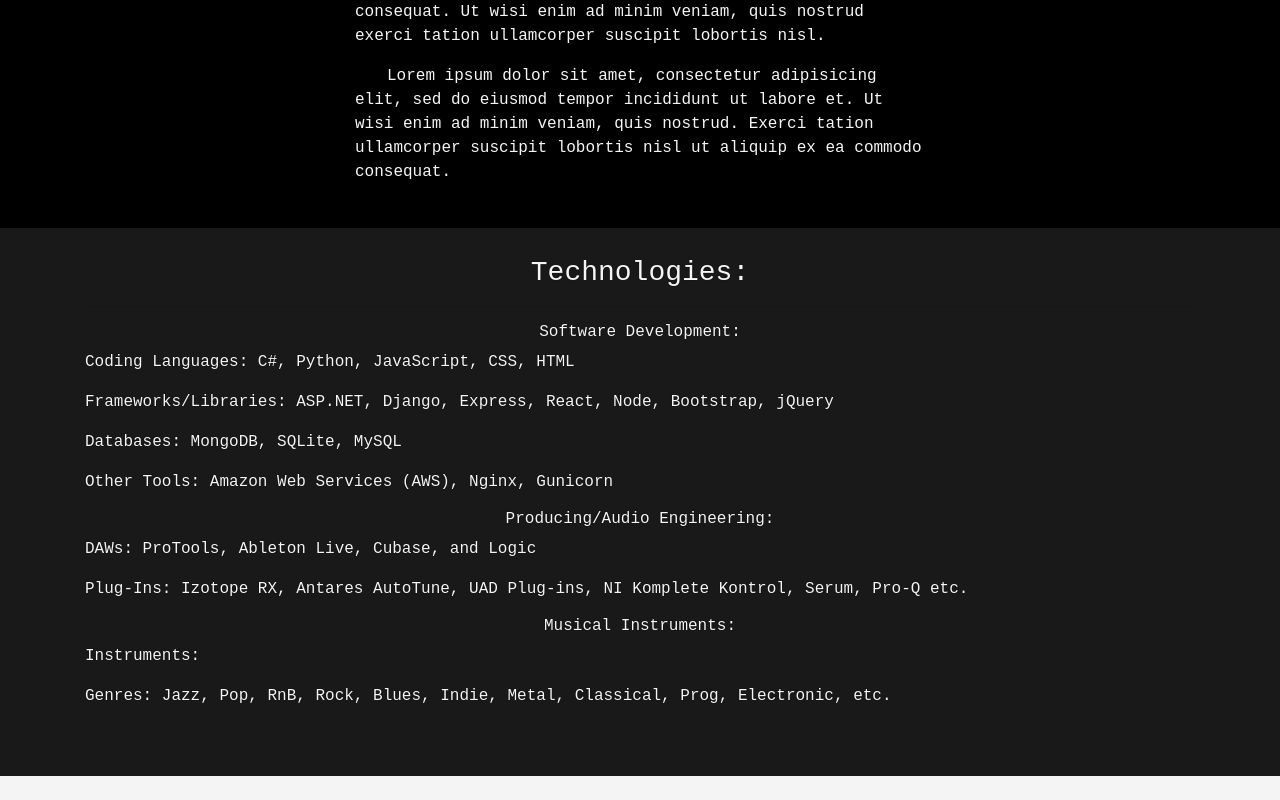
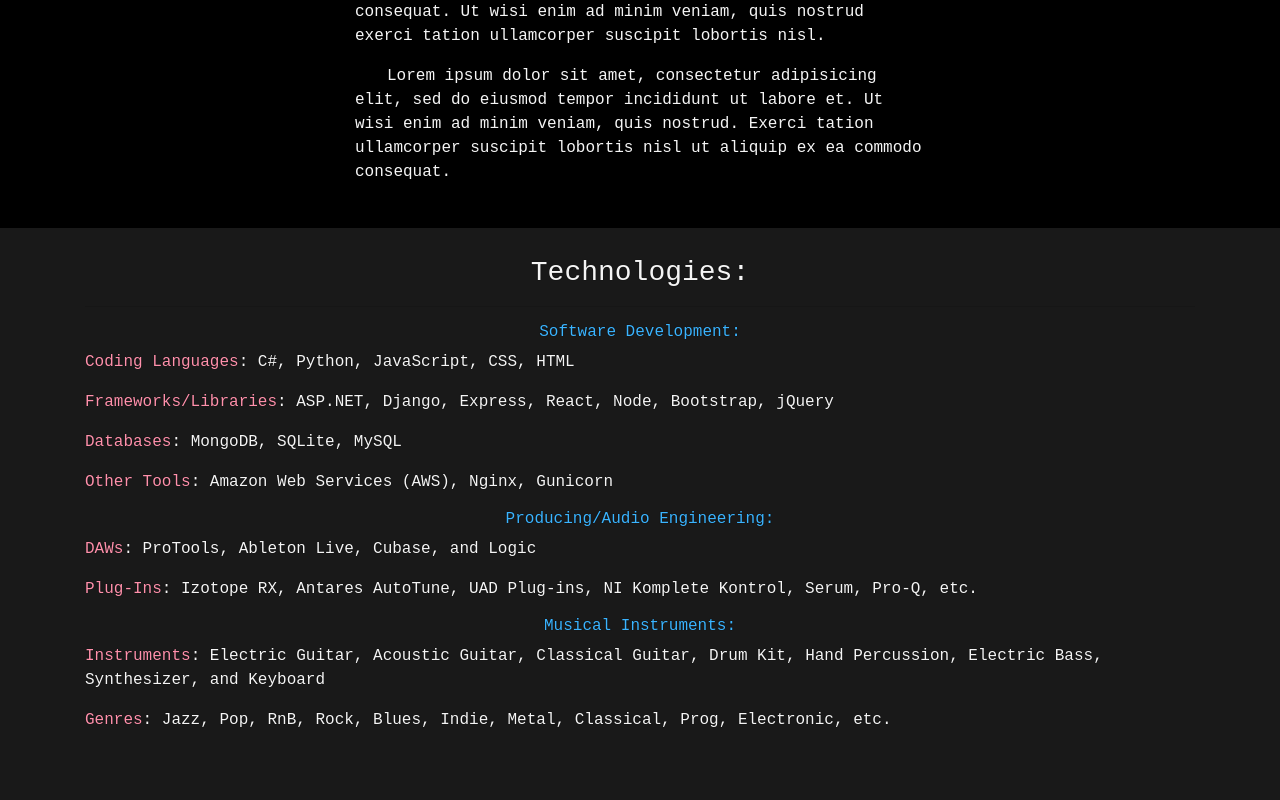
Before and after one commit to CaymanTomsic/PersonalWebsite, a React (Create React App) app in the folder client/: page /main in a window 1280 px wide. Shown: the part 2129-2929 px from the top of the page. Before the commit the page ends 2905 px from the top, so only its background shows below. Built offline with nearby package versions, Linux system fonts and the light colour scheme; the HTML template or start-up script is replaced by a standard one.

Commit message:
formatting and styling

```diff
--- a/client/src/App.css
+++ b/client/src/App.css
@@ -47,6 +47,16 @@
   text-shadow: #000 0px 0px 1px;
 }
 
+.bluetext{
+  color: rgb(59, 180, 255);
+  text-shadow: #000 0px 0px 1px;
+}
+
+.pinktext{
+  color: rgb(255, 145, 172);
+  text-shadow: #000 0px 0px 1px;
+}
+
 .video-page{
   width: 50rem !important;
 }
--- a/client/src/components/SynthApp.js
+++ b/client/src/components/SynthApp.js
@@ -16,7 +16,7 @@
                 <div className="row w-50 align-items-center">
                     <div className="d-flex justify-content-center">
                         <p className="whitesmoke indent" style={{textAlign: "left"}}>
-                            SynthApp is a dual oscillator, browser-based synthesizer built on the open-source Beep.js platform. SynthApp is currently in an open Beta stage. The current build features fully functional and modifiable oscillators, basic patch saving/loading, and Web MIDI support. At this stage the GUI and UX are currently still in development. One of the newest features being implemented is the ability to share and browse presets made by other users.
+                            <a href="http://3.129.13.142/">SynthApp</a> is a dual oscillator, browser-based synthesizer built on the open-source Beep.js platform. SynthApp is currently in an open Beta stage. The current build features fully functional and modifiable oscillators, basic patch saving/loading, and Web MIDI support. At this stage, the GUI and UX are still in development. One of the newest features being implemented is the ability to share and browse presets made by other users.
                         </p>
                     </div>
                 </div>
--- a/client/src/components/TechPage.js
+++ b/client/src/components/TechPage.js
@@ -4,36 +4,36 @@
 // ADD PICTURE
     return (
         <div className="container my-4">
-            <div className="row">
+            <div className="row justify-content-center">
                 <div className="col section-2-box wow fadeInLeft">
                     <h3 className="whitesmoke">Technologies:</h3>
                     <hr />
-                    <h6 className="whitesmoke" >Software Development:</h6>
+                    <h6 className="bluetext" >Software Development:</h6>
                     <p className="medium-paragraph whitesmoke" style={{textAlign: "left"}}>
-                        Coding Languages: C#, Python, JavaScript, CSS, HTML
+                        <span className="pinktext"> Coding Languages</span>: C#, Python, JavaScript, CSS, HTML
                     </p>
                     <p className="medium-paragraph whitesmoke" style={{textAlign: "left"}}>
-                        Frameworks/Libraries: ASP.NET, Django, Express, React, Node, Bootstrap, jQuery
+                        <span className="pinktext">Frameworks/Libraries</span>: ASP.NET, Django, Express, React, Node, Bootstrap, jQuery
                     </p>
                     <p className="medium-paragraph whitesmoke" style={{textAlign: "left"}}>
-                        Databases: MongoDB, SQLite, MySQL
+                        <span className="pinktext">Databases</span>: MongoDB, SQLite, MySQL
                     </p>
                     <p className="medium-paragraph whitesmoke" style={{textAlign: "left"}}>
-                        Other Tools: Amazon Web Services (AWS), Nginx, Gunicorn
+                        <span className="pinktext">Other Tools</span>: Amazon Web Services (AWS), Nginx, Gunicorn
                     </p>
-                    <h6 className="whitesmoke" >Producing/Audio Engineering:</h6>
+                    <h6 className="bluetext" >Producing/Audio Engineering:</h6>
                     <p className="medium-paragraph whitesmoke" style={{textAlign: "left"}}>
-                        DAWs: ProTools, Ableton Live, Cubase, and Logic
+                        <span className="pinktext">DAWs</span>: ProTools, Ableton Live, Cubase, and Logic
                     </p>
                     <p className="medium-paragraph whitesmoke" style={{textAlign: "left"}}>
-                        Plug-Ins: Izotope RX, Antares AutoTune, UAD Plug-ins, NI Komplete Kontrol, Serum, Pro-Q etc.
+                        <span className="pinktext">Plug-Ins</span>: Izotope RX, Antares AutoTune, UAD Plug-ins, NI Komplete Kontrol, Serum, Pro-Q, etc.
                     </p>
-                    <h6 className="whitesmoke" >Musical Instruments:</h6>
+                    <h6 className="bluetext" >Musical Instruments:</h6>
                     <p className="medium-paragraph whitesmoke" style={{textAlign: "left"}}>
-                        Instruments:
+                        <span className="pinktext">Instruments</span>: Electric Guitar, Acoustic Guitar, Classical Guitar, Drum Kit, Hand Percussion, Electric Bass, Synthesizer, and Keyboard
                     </p>
                     <p className="medium-paragraph whitesmoke" style={{textAlign: "left"}}>
-                        Genres: Jazz, Pop, RnB, Rock, Blues, Indie, Metal, Classical, Prog, Electronic, etc.
+                        <span className="pinktext">Genres</span>: Jazz, Pop, RnB, Rock, Blues, Indie, Metal, Classical, Prog, Electronic, etc.
                     </p>
                 </div>
             </div>
```
Also changed, not shown: client/src/images/SynthAppPic.png.
